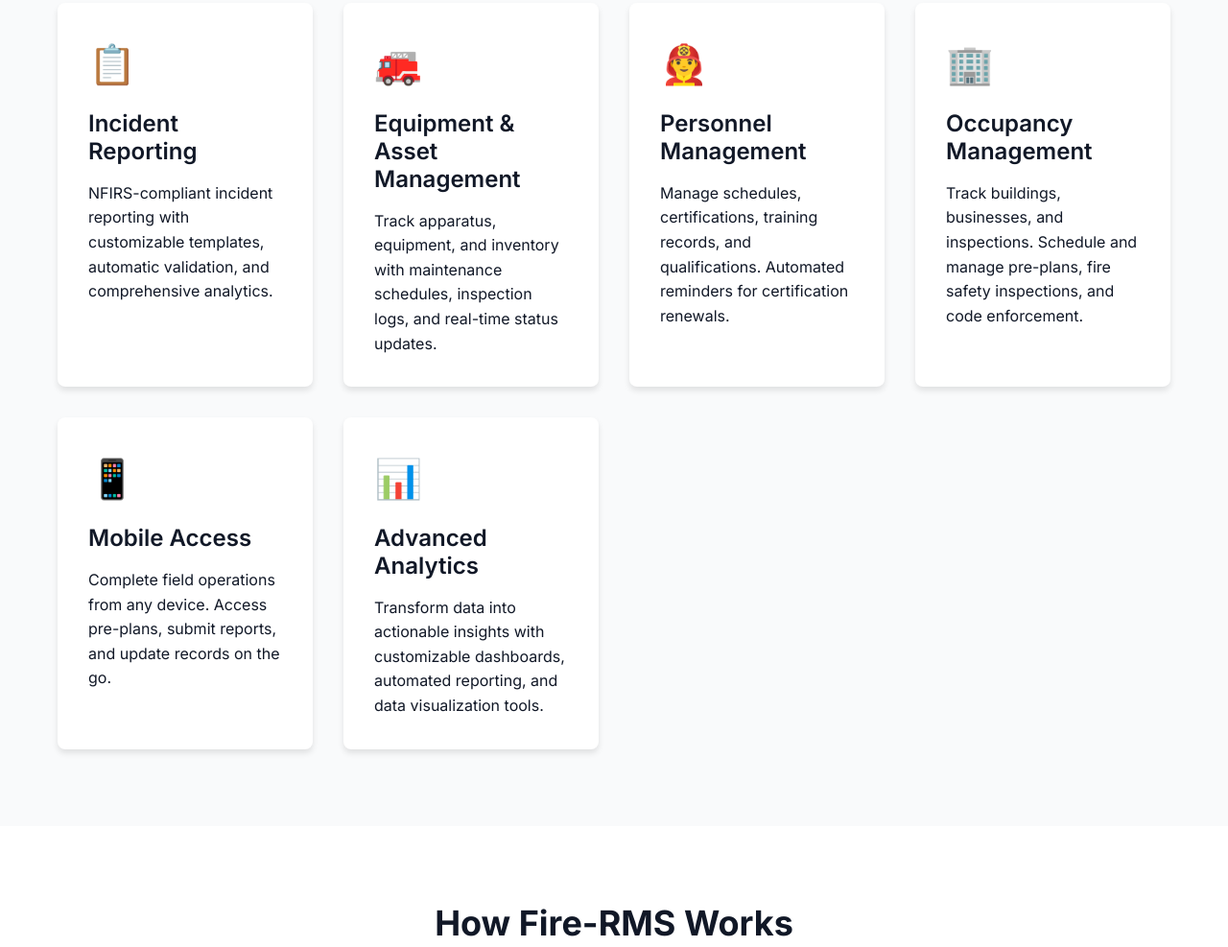
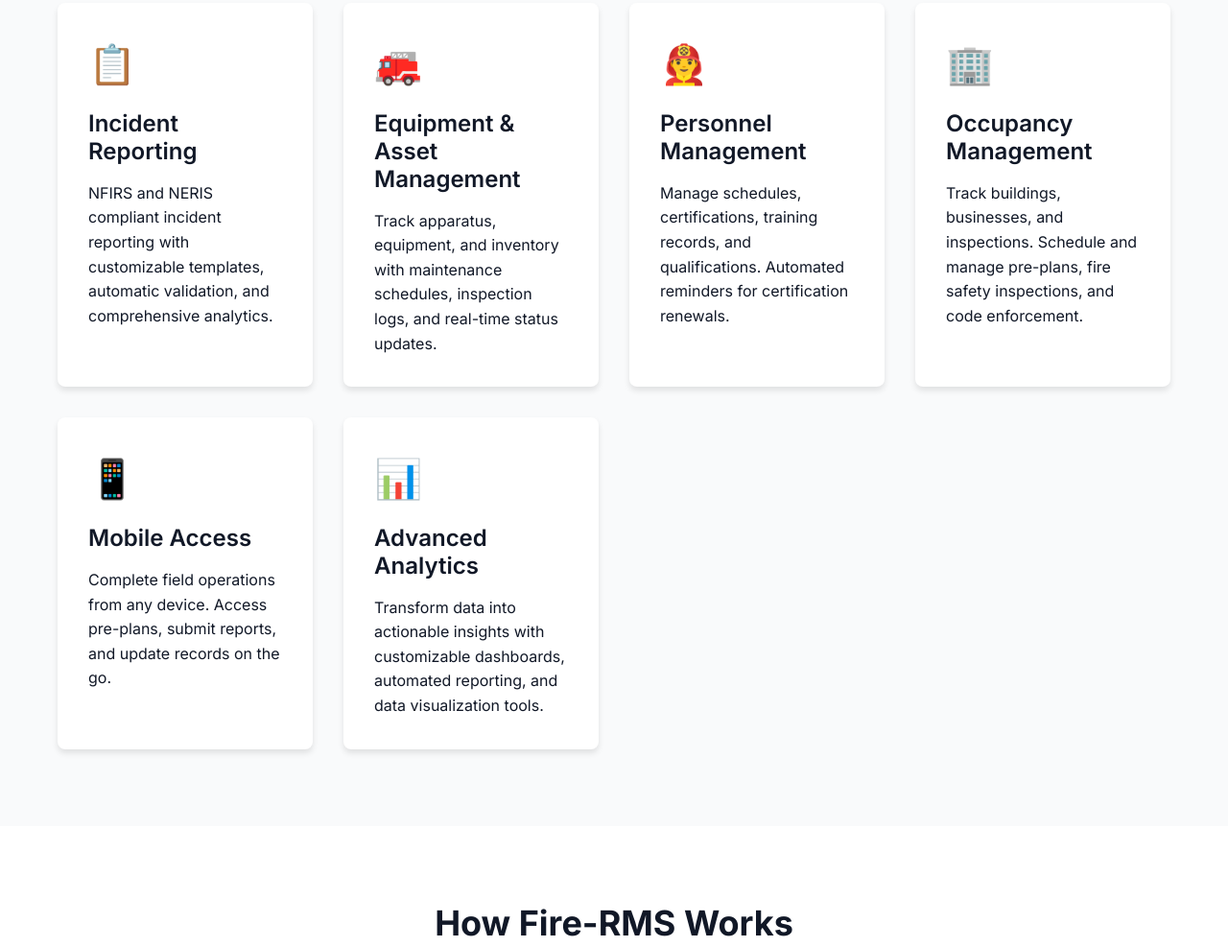
Before and after one commit to tony-slokar/fire-rms-landing, a plain HTML site: page index.html in a window 1280 px wide. Shown: the part 872-1859 px from the top of the page at 96% size. Drawn offline with Linux system fonts and the light colour scheme.

Commit message:
Update index.html

```diff
--- a/index.html
+++ b/index.html
@@ -90,7 +90,7 @@
                 <div class="feature-card">
                     <div class="feature-icon">📋</div>
                     <h3>Incident Reporting</h3>
-                    <p>NFIRS-compliant incident reporting with customizable templates, automatic validation, and comprehensive analytics.</p>
+                    <p>NFIRS and NERIS compliant incident reporting with customizable templates, automatic validation, and comprehensive analytics.</p>
                 </div>
 
                 <div class="feature-card">
```
